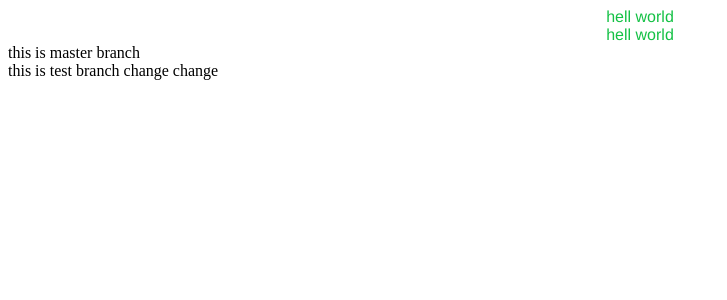
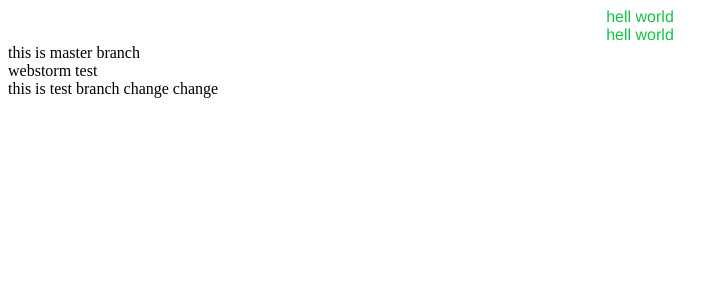
Before and after one commit to hyyyl/erabbit-client-pc, a Vue app: page / in a window 1280 px wide. Shown: the top 300 px of the page, without its empty margins (0-727 px from the left). Built offline with nearby package versions, Linux system fonts and the light colour scheme.

Commit message:
这是在webstorm的测试提交

```diff
--- a/src/App.vue
+++ b/src/App.vue
@@ -3,7 +3,7 @@
 <div class="content">hell world</div>
 
   <div>this is master branch</div>
-
+  <div>webstorm test</div>
   <div>this is test branch change change</div>
 
 </template>
```
